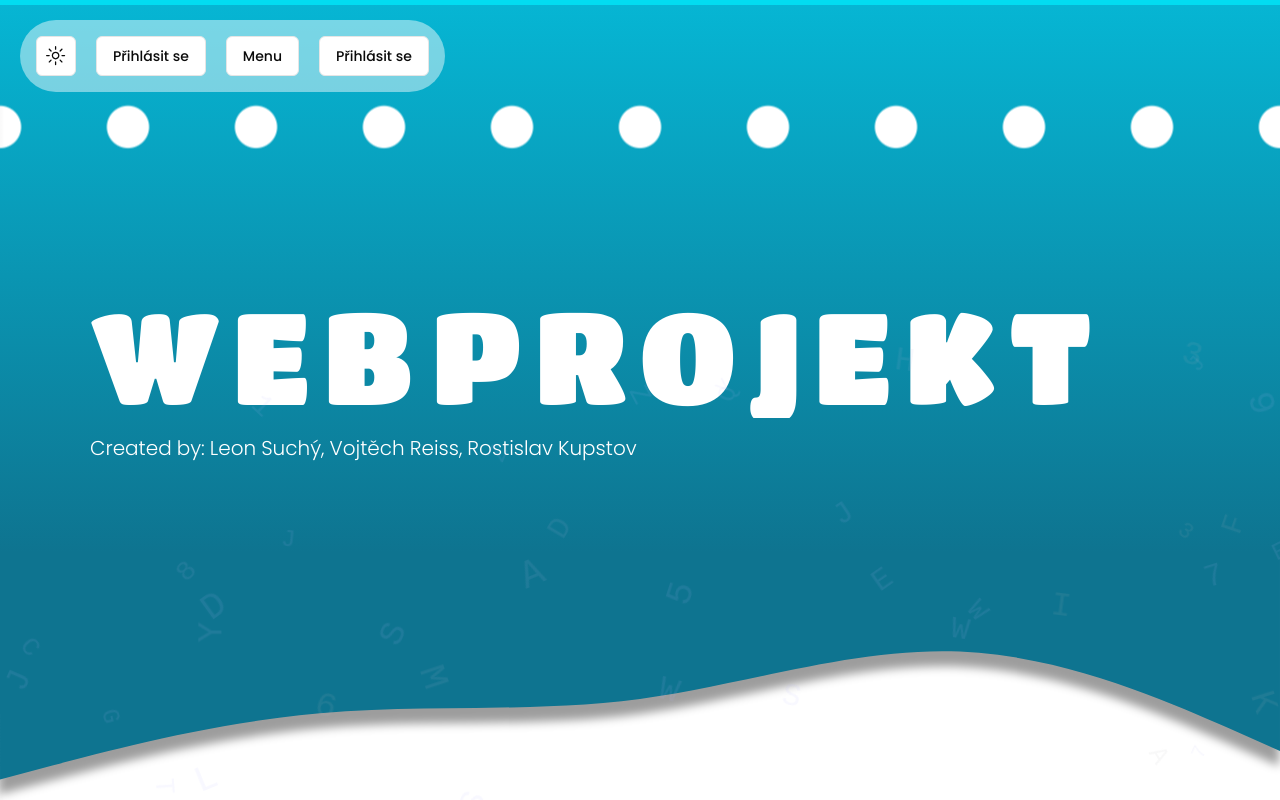
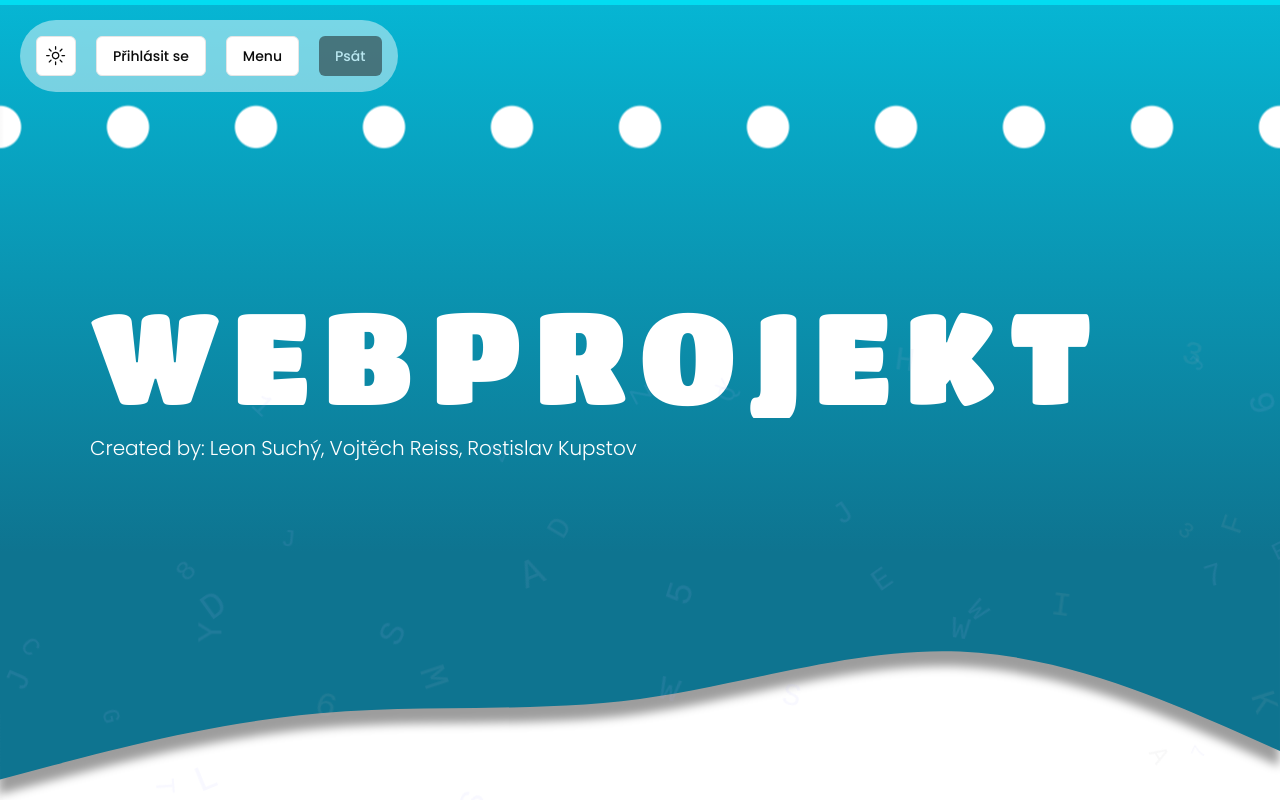
Before and after one commit to L3onardoCZ/pvd-project, a Next.js app: page / in a window 1280 px wide. Shown: the top 800 px of the page. Built offline with nearby package versions, Linux system fonts and the light colour scheme; no server answers.

Commit message:
Teď je tam teda nějakej problém, že když změnim údaje tak to je tak napůl odhlášený, ale to opravim

```diff
--- a/src/components/ActionWindow.tsx
+++ b/src/components/ActionWindow.tsx
@@ -60,7 +60,7 @@ export default function ActionWindow({isLoggedIn}){
                         </MenubarContent>
                     </MenubarMenu>
                 </Menubar>
-             {( isLoggedIn == true ) ? (<Link href="./typing"><Button className="h-auto">Psát</Button></Link>) : (<LoginPage />)}
+             {( isLoggedIn == true ) ? (<Link href="./typing"><Button className="h-auto">Psát</Button></Link>) : (<Button className="h-auto" disabled>Psát</Button>)}
 
             </motion.div>
 
```
